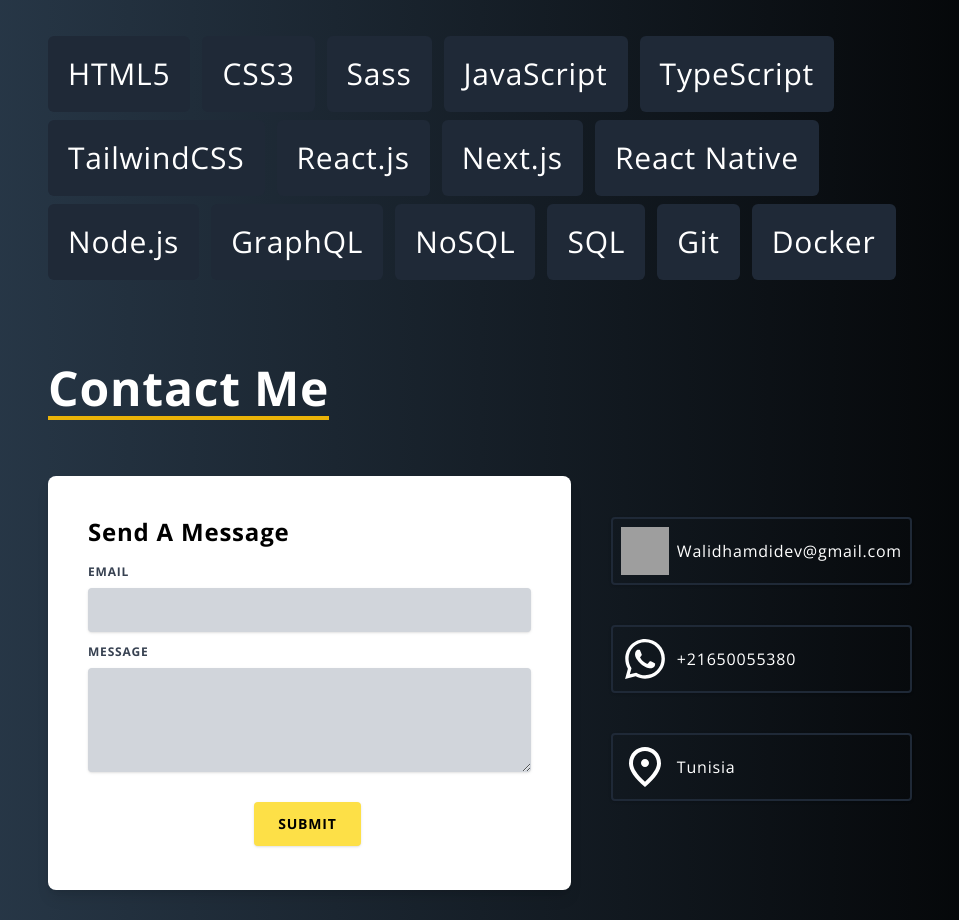
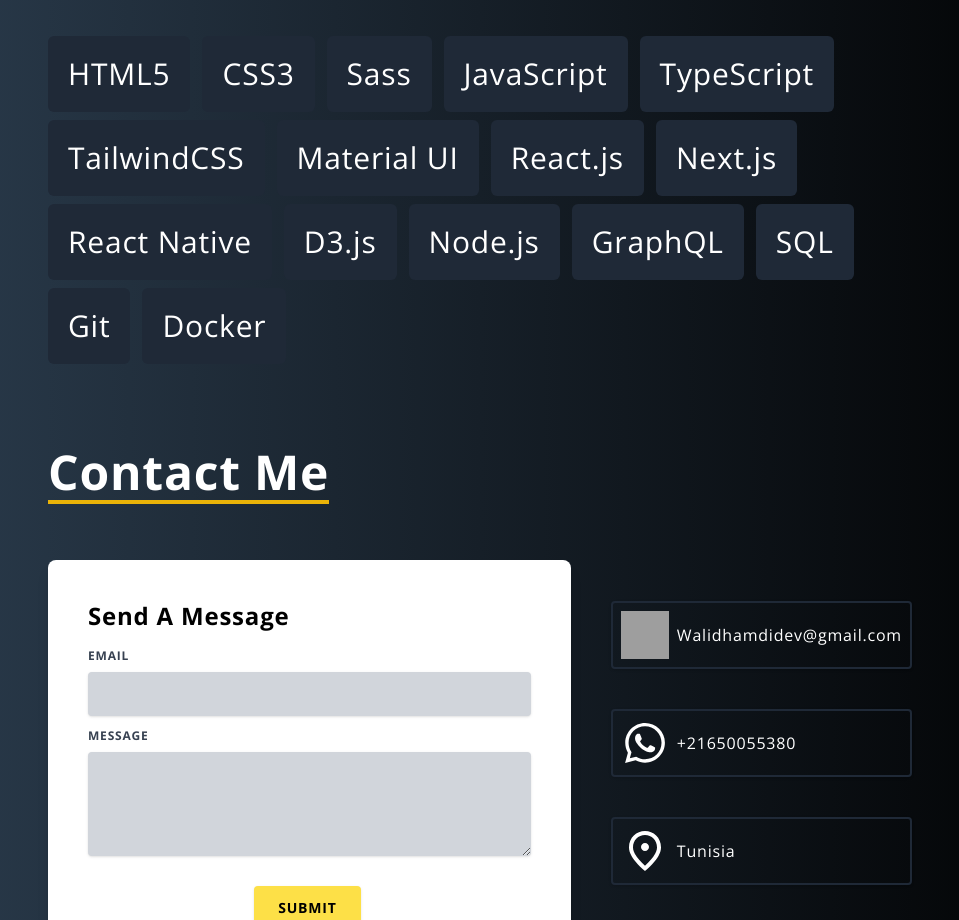
Before and after one commit to Walidhamdidev/Next.js_portfolio, a Next.js app: page / in a window 1280 px wide. Shown: the part 1940-2860 px from the top of the page, without its empty margins (160-1119 px from the left). Built offline with nearby package versions, Linux system fonts and the light colour scheme; grey boxes are pictures that could not be loaded.

Commit message:
modify skills section

```diff
--- a/components/Skills.js
+++ b/components/Skills.js
@@ -8,12 +8,13 @@ const Skills = () => {
     { skill: "JavaScript" },
     { skill: "TypeScript" },
     { skill: "TailwindCSS" },
+    { skill: "Material UI" },
     { skill: "React.js" },
     { skill: "Next.js" },
     { skill: "React Native" },
+    { skill: "D3.js" },
     { skill: "Node.js" },
     { skill: "GraphQL" },
-    { skill: "NoSQL" },
     { skill: "SQL" },
     { skill: "Git" },
     { skill: "Docker" },
```
